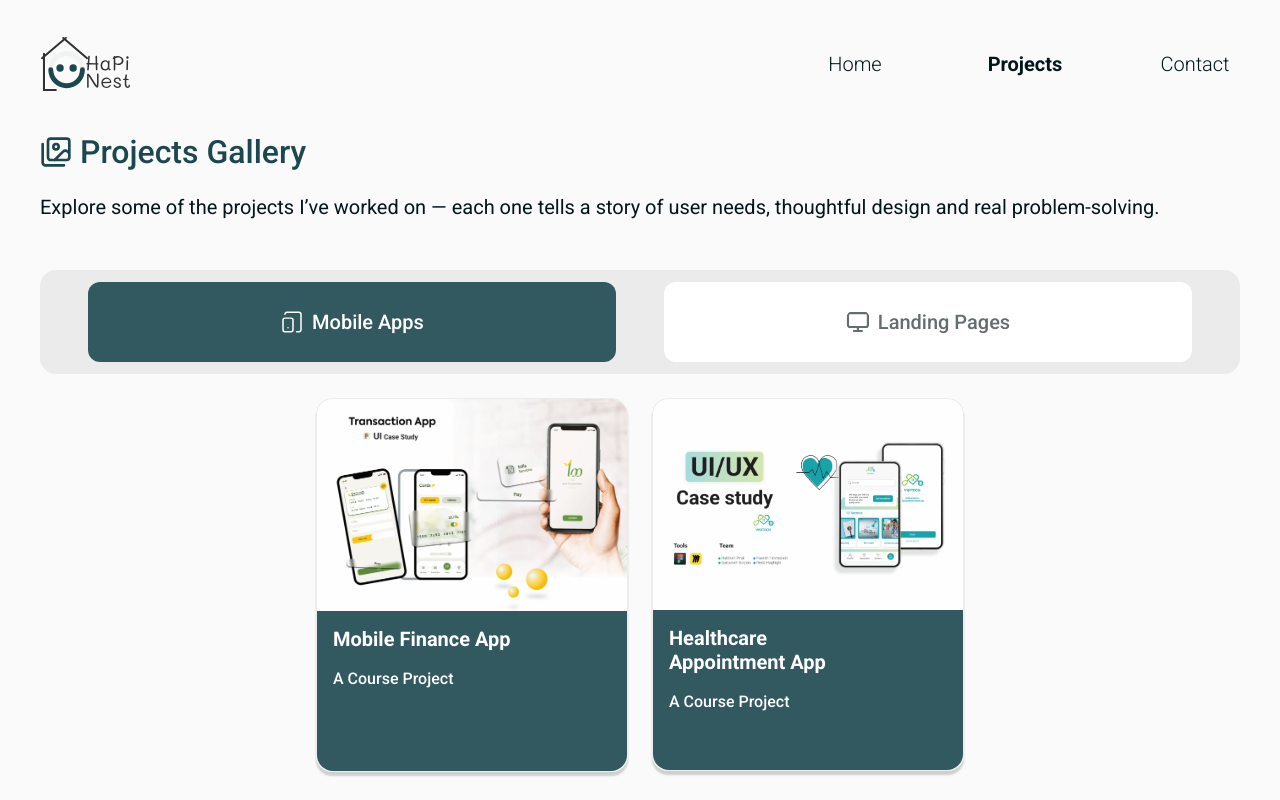
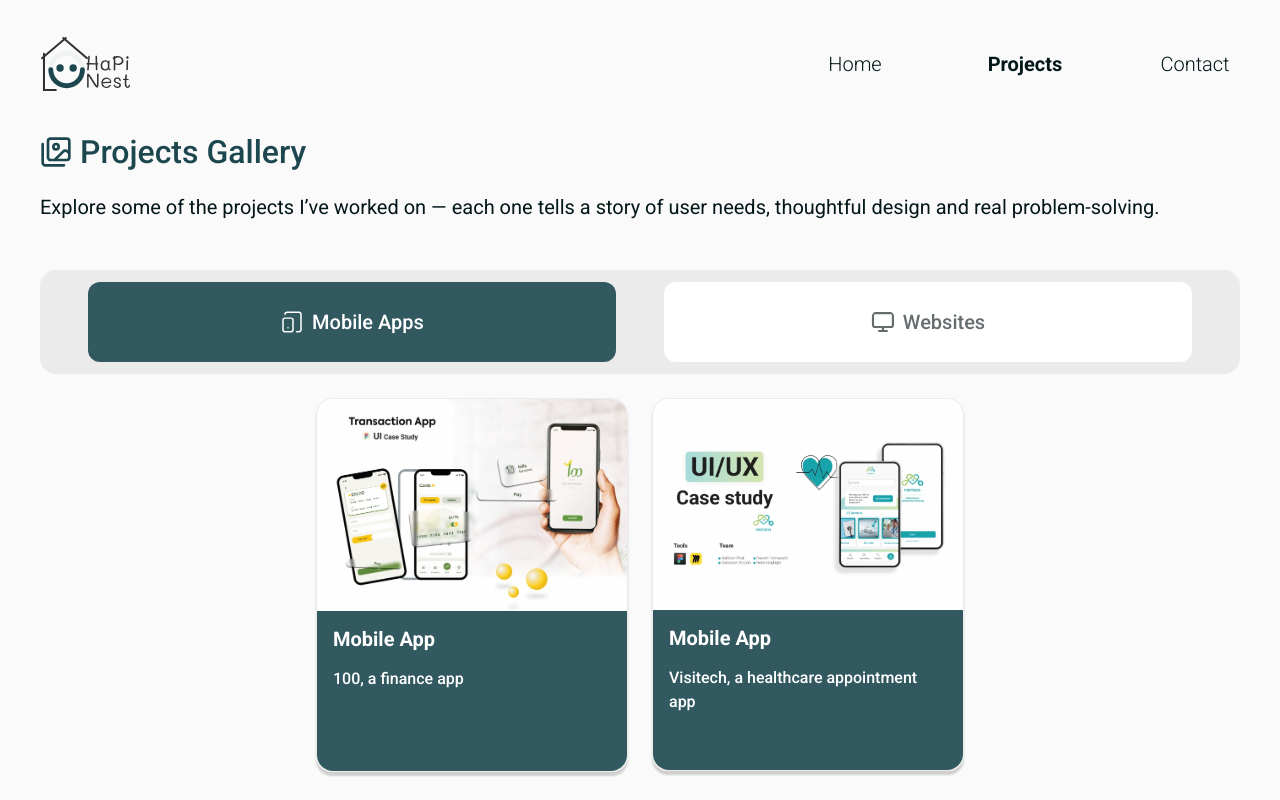
Before and after one commit to Aptia-Rahgozar/HaPiNest, a React (Vite) app: page /projects in a window 1280 px wide. Shown: the top 800 px of the page. Built offline with nearby package versions, Linux system fonts and the light colour scheme.

Commit message:
Updated ProjectsData.js

```diff
--- a/src/data/ProjectsData.js
+++ b/src/data/ProjectsData.js
@@ -8,28 +8,28 @@ import {
 const slides = [
   {
     image: projectCoverSmall100,
-    title: "Mobile Finance App",
-    subtitle: "A Course Project",
+    title: "Mobile App",
+    subtitle: "100, a finance app",
     url: "/projects/100",
     mobileApp: true,
   },
   {
     image: projectCoverSmallVisitech,
-    title: "Healthcare\nAppointment App",
-    subtitle: "A Course Project",
+    title: "Mobile App",
+    subtitle: "Visitech, a healthcare appointment app",
     url: "/projects/visitech",
     mobileApp: true,
   },
   {
     image: projectCoverSmallHaPiNest,
-    title: "Personal Portfolio\nWebsite",
-    subtitle: "A Real Personal Project",
+    title: "Website",
+    subtitle: "HaPiNest, a personal portfolio",
     url: "/underConstruction",
     mobileApp: false,
   },
   {
     image: projectCoverSmallPersica,
-    title: "Visual Design\nShowcase",
+    title: "Visual Design Showcase",
     subtitle: "Various Projects",
     url: "/underConstruction",
     mobileApp: false,
--- a/src/pages/Projects.jsx
+++ b/src/pages/Projects.jsx
@@ -70,7 +70,7 @@ export const Projects = ({ slides, title }) => {
             alt="monitor icon"
             className="w-6 mr-2"
           />
-          <span className="min-[768px]:text-[20px]">Landing Pages</span>
+          <span className="min-[768px]:text-[20px]">Websites</span>
         </button>
       </div>
       <div>
```
